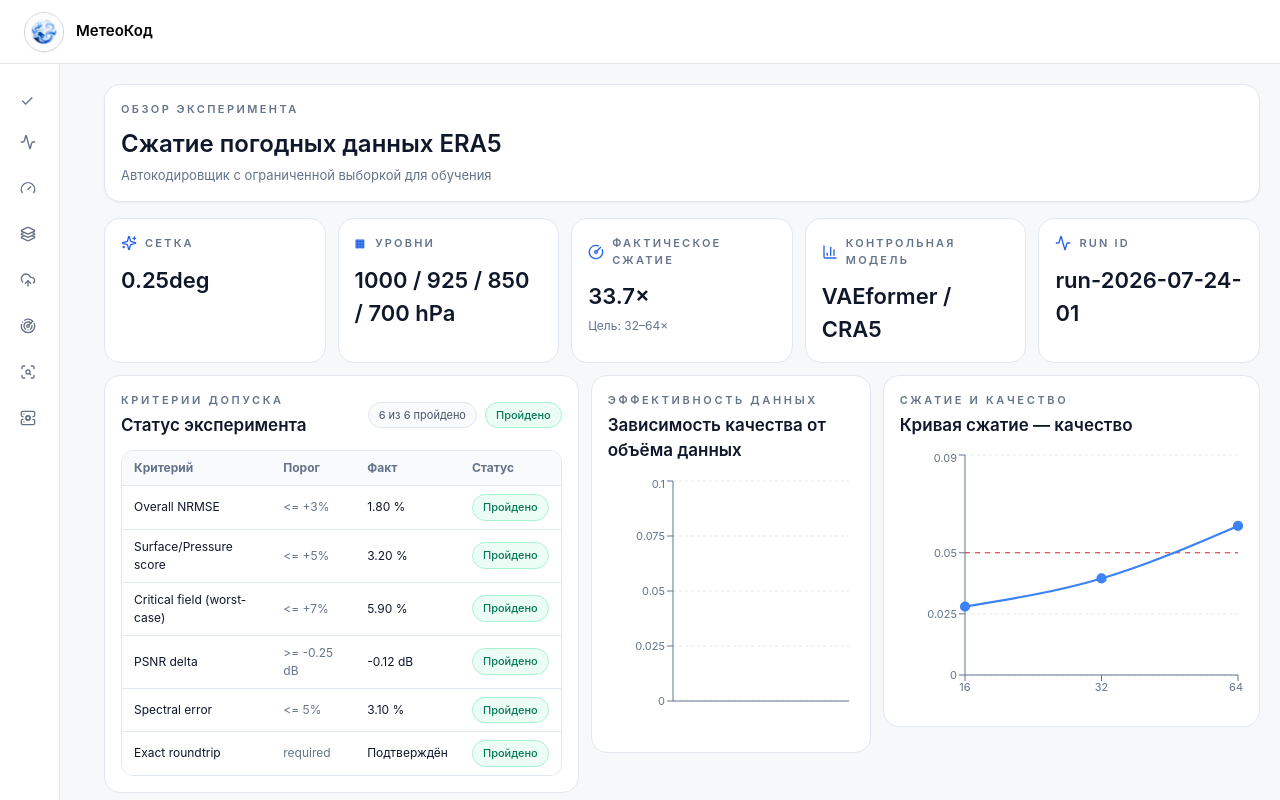
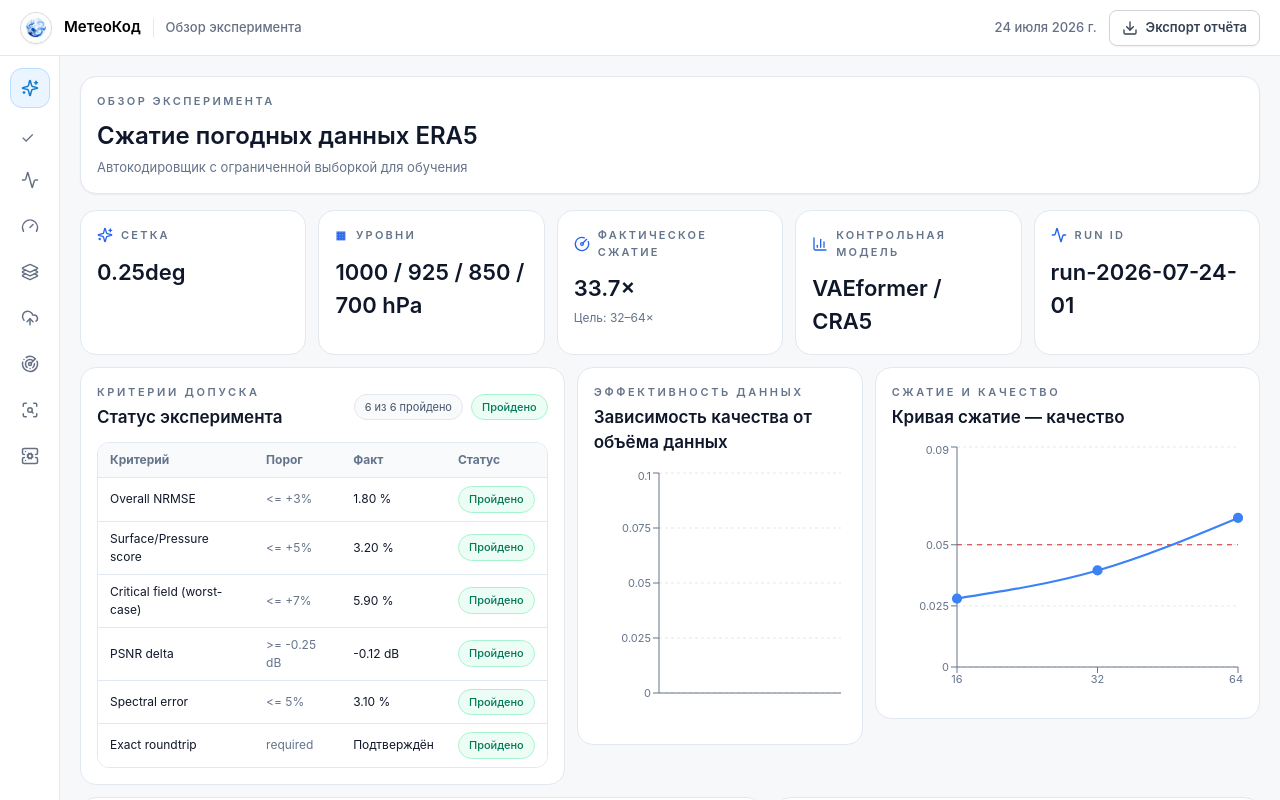
Before and after one commit to Pr1vate4/era5-minimum, a React (Vite) app: page /#overview in a window 1280 px wide. Shown: the top 800 px of the page. Built offline with nearby package versions, Linux system fonts and the light colour scheme; the HTML template or start-up script is replaced by a standard one.

Commit message:
Refine compact header and section navigation

```diff
--- a/src/App.tsx
+++ b/src/App.tsx
@@ -1,5 +1,10 @@
 import { Activity, BarChart3, CircleGauge, Download, Sparkles } from 'lucide-react'
-import { Sidebar } from './components/Sidebar'
+import { useEffect, useRef, useState } from 'react'
+import {
+  navigationSections,
+  Sidebar,
+  type NavigationSectionId,
+} from './components/Sidebar'
 import { ChannelTable } from './components/ChannelTable'
 import { CriteriaPanel } from './components/CriteriaPanel'
 import { DataEfficiencyChart } from './components/DataEfficiencyChart'
@@ -15,6 +20,7 @@ import { MetricCard } from './components/MetricCard'
 
 function App() {
   const { data, loading, error } = useResults()
+  const { activeSection, navigateToSection } = useSectionNavigation(Boolean(data && !loading && !error))
 
   if (loading) {
     return <LoadingSkeleton />
@@ -31,32 +37,70 @@ function App() {
     { title: 'Контрольная модель', value: 'VAEformer / CRA5', icon: <BarChart3 className="h-4 w-4" /> },
     { title: 'Run ID', value: data.meta.run_id, icon: <Activity className="h-4 w-4" /> },
   ]
+  const activeSectionLabel =
+    navigationSections.find((section) => section.id === activeSection)?.label ?? 'Обзор эксперимента'
+  const generatedDate = formatGeneratedDate(data.meta.generated_at)
+
+  const exportReport = () => {
+    const report = new Blob([JSON.stringify(data, null, 2)], { type: 'application/json' })
+    const downloadUrl = URL.createObjectURL(report)
+    const link = document.createElement('a')
+
+    link.href = downloadUrl
+    link.download = `${data.meta.run_id}-report.json`
+    document.body.appendChild(link)
+    link.click()
+    link.remove()
+    window.setTimeout(() => URL.revokeObjectURL(downloadUrl), 0)
+  }
 
   return (
     <div className="min-h-screen bg-[#F7F8FA] text-[#101828]">
-      <Sidebar team={data.meta.team} runId={data.meta.run_id} generatedAt={data.meta.generated_at} />
+      <Sidebar
+        team={data.meta.team}
+        runId={data.meta.run_id}
+        generatedAt={data.meta.generated_at}
+        activeSection={activeSection}
+        onNavigate={navigateToSection}
+      />
 
-      <header className="fixed inset-x-0 top-0 z-50 flex h-16 items-center justify-between border-b border-[#E4E7EC] bg-[#FFFFFF] px-6">
-        <div className="flex items-center gap-3">
-          <div className="flex h-10 w-10 items-center justify-center overflow-hidden rounded-full border border-[#D0D5DD] bg-white shadow-sm">
+      <header className="fixed inset-x-0 top-0 z-50 flex h-14 items-center justify-between border-b border-[#E4E7EC] bg-white px-4 sm:px-5">
+        <div className="flex min-w-0 items-center gap-3">
+          <div className="flex h-8 w-8 shrink-0 items-center justify-center overflow-hidden rounded-full border border-[#D0D5DD] bg-white shadow-sm">
             <img
               src="/data/images/logo.png"
               alt="Логотип МетеоКод"
               className="h-full w-full object-cover"
             />
           </div>
-          <div>
-            <div className="text-[15px] font-semibold text-[#000000]">МетеоКод</div>
+          <div className="flex min-w-0 items-center">
+            <div className="whitespace-nowrap text-[15px] font-semibold text-black">МетеоКод</div>
+            <div className="ml-3 hidden min-w-0 border-l border-[#E4E7EC] pl-3 text-[13px] font-medium text-[#667085] sm:block">
+              <span className="block truncate">{activeSectionLabel}</span>
+            </div>
           </div>
         </div>
 
-        <div className="flex items-center gap-3">
-
-
+        <div className="flex shrink-0 items-center gap-3">
+          <time
+            dateTime={data.meta.generated_at}
+            className="hidden whitespace-nowrap text-[13px] font-medium text-[#667085] md:block"
+          >
+            {generatedDate}
+          </time>
+          <button
+            type="button"
+            onClick={exportReport}
+            className="inline-flex h-9 items-center justify-center gap-2 rounded-lg border border-[#D0D5DD] bg-white px-3 text-[13px] font-semibold text-[#344054] shadow-sm transition-colors hover:border-[#98A2B3] hover:bg-[#F9FAFB] focus-visible:outline-none focus-visible:ring-2 focus-visible:ring-[#147DCC] focus-visible:ring-offset-2"
+          >
+            <Download className="h-4 w-4" aria-hidden="true" />
+            <span className="hidden sm:inline">Экспорт отчёта</span>
+            <span className="sr-only sm:hidden">Экспорт отчёта</span>
+          </button>
         </div>
       </header>
 
-      <div className="pl-[84px] pt-16">
+      <div className="pl-[60px] pt-14">
         <main className="p-5">
           <section id="overview" className="mb-4 rounded-2xl border border-slate-200 bg-white p-4 shadow-sm">
             <div className="flex items-start justify-between gap-4">
@@ -120,4 +164,126 @@ function LayersIcon({ className }: { className?: string }) {
   return <span className={className}>▦</span>
 }
 
+function formatGeneratedDate(value: string) {
+  const date = new Date(value)
+
+  if (Number.isNaN(date.getTime())) {
+    return value
+  }
+
+  return new Intl.DateTimeFormat('ru-RU', {
+    day: 'numeric',
+    month: 'long',
+    year: 'numeric',
+    timeZone: 'UTC',
+  }).format(date)
+}
+
+function getSectionFromHash(): NavigationSectionId {
+  const hash = window.location.hash.slice(1)
+  const section = navigationSections.find((item) => item.id === hash)
+
+  return section?.id ?? 'overview'
+}
+
+function useSectionNavigation(enabled: boolean) {
+  const [activeSection, setActiveSection] = useState<NavigationSectionId>(getSectionFromHash)
+  const activeSectionRef = useRef(activeSection)
+
+  const setActive = (sectionId: NavigationSectionId, syncHash: boolean) => {
+    activeSectionRef.current = sectionId
+    setActiveSection(sectionId)
+
+    if (syncHash && window.location.hash !== `#${sectionId}`) {
+      window.history.replaceState(null, '', `#${sectionId}`)
+    }
+  }
+
+  useEffect(() => {
+    activeSectionRef.current = activeSection
+  }, [activeSection])
+
+  useEffect(() => {
+    if (!enabled) {
+      return
+    }
+
+    const sectionElements = navigationSections
+      .map((section) => document.getElementById(section.id))
+      .filter((element): element is HTMLElement => element !== null)
+    const visibleSections = new Map<NavigationSectionId, number>()
+    const initialSection = getSectionFromHash()
+    let initialScrollFrame = 0
+
+    setActive(initialSection, false)
+
+    if (window.location.hash) {
+      initialScrollFrame = window.requestAnimationFrame(() => {
+        document.getElementById(initialSection)?.scrollIntoView({ block: 'start' })
+      })
+    }
+
+    const observer = new IntersectionObserver(
+      (entries) => {
+        for (const entry of entries) {
+          const sectionId = entry.target.id as NavigationSectionId
+          visibleSections.set(sectionId, entry.isIntersecting ? entry.intersectionRatio : 0)
+        }
+
+        if (window.scrollY < 24) {
+          setActive('overview', true)
+          return
+        }
+
+        if ((visibleSections.get(activeSectionRef.current) ?? 0) > 0.02) {
+          return
+        }
+
+        const nextSection = navigationSections
+          .map((section) => ({
+            id: section.id,
+            ratio: visibleSections.get(section.id) ?? 0,
+            top: document.getElementById(section.id)?.getBoundingClientRect().top ?? Infinity,
+          }))
+          .filter((section) => section.ratio > 0.02)
+          .sort((left, right) => Math.abs(left.top - 72) - Math.abs(right.top - 72))[0]
+
+        if (nextSection) {
+          setActive(nextSection.id, true)
+        }
+      },
+      {
+        rootMargin: '-56px 0px -55% 0px',
+        threshold: [0, 0.02, 0.25, 0.5, 0.75, 1],
+      },
+    )
+
+    sectionElements.forEach((element) => observer.observe(element))
+
+    const handleHashChange = () => {
+      setActive(getSectionFromHash(), false)
+    }
+    const handleScroll = () => {
+      if (window.scrollY < 24 && activeSectionRef.current !== 'overview') {
+        setActive('overview', true)
+      }
+    }
+
+    window.addEventListener('hashchange', handleHashChange)
+    window.addEventListener('scroll', handleScroll, { passive: true })
+
+    return () => {
+      window.cancelAnimationFrame(initialScrollFrame)
+      observer.disconnect()
+      window.removeEventListener('hashchange', handleHashChange)
+      window.removeEventListener('scroll', handleScroll)
+    }
+  }, [enabled])
+
+  return {
+    activeSection,
+    navigateToSection: (sectionId: NavigationSectionId) => setActive(sectionId, false),
+  }
+}
+
 export default App
--- a/src/components/Sidebar.tsx
+++ b/src/components/Sidebar.tsx
@@ -4,43 +4,55 @@ type SidebarProps = {
   team: string
   runId: string
   generatedAt: string
+  activeSection: NavigationSectionId
+  onNavigate: (sectionId: NavigationSectionId) => void
 }
 
-const sections = [
-  { id: 'criteria', label: 'Допуск', icon: CheckCircleIcon },
-  { id: 'data-efficiency', label: 'Данные', icon: Activity },
-  { id: 'rate-distortion', label: 'Сжатие', icon: Gauge },
-  { id: 'per-channel', label: 'Каналы', icon: Layers3 },
-  { id: 'reconstruction', label: 'Рекон.', icon: UploadCloud },
-  { id: 'spectral', label: 'Спектр', icon: Radar },
-  { id: 'probe-forecast', label: 'Прогноз', icon: ScanSearch },
+export const navigationSections = [
+  { id: 'overview', label: 'Обзор эксперимента', icon: Sparkles },
+  { id: 'criteria', label: 'Критерии допуска', icon: CheckCircleIcon },
+  { id: 'data-efficiency', label: 'Эффективность данных', icon: Activity },
+  { id: 'rate-distortion', label: 'Сжатие и качество', icon: Gauge },
+  { id: 'per-channel', label: 'Метрики по каналам', icon: Layers3 },
+  { id: 'reconstruction', label: 'Реконструкции', icon: UploadCloud },
+  { id: 'spectral', label: 'Спектральный анализ', icon: Radar },
+  { id: 'probe-forecast', label: 'Latent-прогноз', icon: ScanSearch },
   { id: 'resources', label: 'Ресурсы', icon: ServerCog },
-]
+] as const
+
+export type NavigationSectionId = (typeof navigationSections)[number]['id']
 
 function CheckCircleIcon({ className }: { className?: string }) {
   return <span className={className}>✓</span>
 }
 
-export function Sidebar({ team, runId, generatedAt }: SidebarProps) {
+export function Sidebar({ activeSection, onNavigate }: SidebarProps) {
   return (
-    <aside className="fixed left-0 top-16 z-40 h-[calc(100vh-64px)] w-[60px] border-r border-[#E4E7EC] bg-[#FFFFFF] px-2 py-3">
+    <aside className="fixed left-0 top-14 z-40 h-[calc(100vh-56px)] w-[60px] overflow-y-auto border-r border-[#E4E7EC] bg-[#FFFFFF] px-2 py-3">
       <div className="flex h-full flex-col justify-between">
         <div>
 
 
-          <nav className="space-y-1.5">
-            {sections.map((section) => {
+          <nav className="flex flex-col items-center gap-1.5" aria-label="Разделы дашборда">
+            {navigationSections.map((section) => {
               const Icon = section.icon
+              const isActive = activeSection === section.id
 
               return (
                 <a
                   key={section.id}
                   href={`#${section.id}`}
                   aria-label={section.label}
+                  aria-current={isActive ? 'location' : undefined}
                   title={section.label}
-                  className="flex h-10 w-10 items-center justify-center rounded-xl border border-transparent text-[#667085] transition hover:border-[#E4E7EC] hover:bg-[#F7F8FA] hover:text-[#101828]"
+                  onClick={() => onNavigate(section.id)}
+                  className={`flex h-10 w-10 shrink-0 items-center justify-center rounded-xl border transition-colors focus-visible:outline-none focus-visible:ring-2 focus-visible:ring-[#147DCC] focus-visible:ring-offset-2 ${
+                    isActive
+                      ? 'border-[#B9DDFF] bg-[#EAF5FF] text-[#147DCC]'
+                      : 'border-transparent text-[#667085] hover:border-[#D6EAFF] hover:bg-[#F2F8FF] hover:text-[#147DCC]'
+                  }`}
                 >
-                  <Icon className="h-4 w-4" />
+                  <Icon className="h-[18px] w-[18px]" />
                 </a>
               )
             })}
--- a/src/index.css
+++ b/src/index.css
@@ -10,6 +10,7 @@
 
 html {
   scroll-behavior: smooth;
+  scroll-padding-top: 72px;
 }
 
 body {
```
